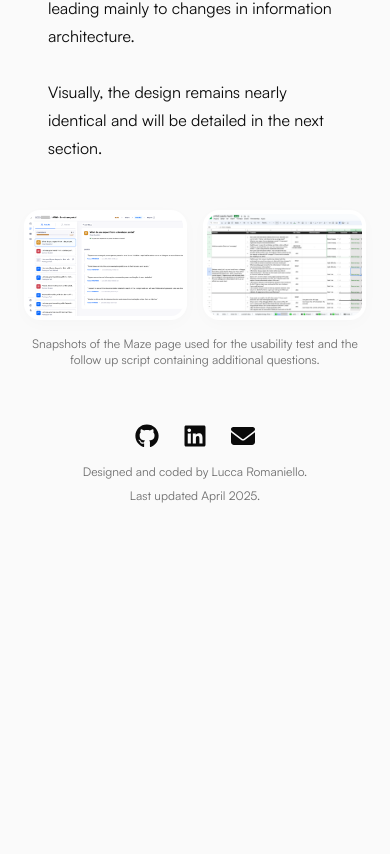
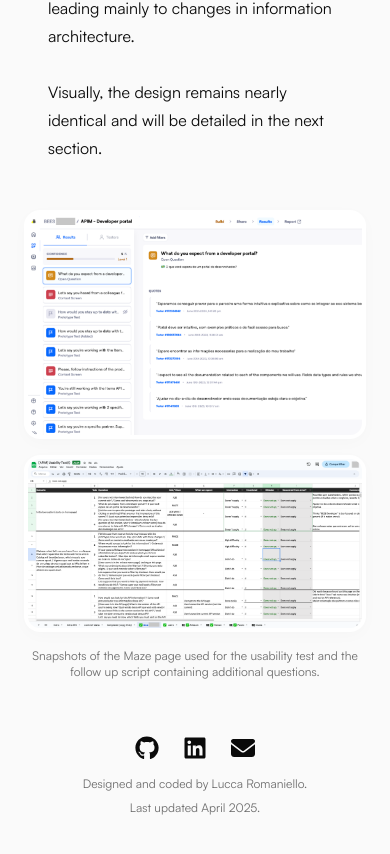
Before and after one commit to luccaromaniello/portfolio, a Next.js app: page /design/abinbev in a window 390 px wide. Shown: the part 8897-9751 px from the top of the page. Before the commit the page ends 9473 px from the top, so only its background shows below. Built offline with nearby package versions, Linux system fonts and the light colour scheme.

Commit message:
Adds responsiveness to user testing section

```diff
--- a/src/components/cases/abinbev/UserTesting/index.tsx
+++ b/src/components/cases/abinbev/UserTesting/index.tsx
@@ -11,7 +11,7 @@ const UserTesting = () => {
           \nVisually, the design remains nearly identical and will be detailed in the next section.`}
       />
       <div className="flex flex-col gap-4 text-center">
-        <div className="flex flex-row gap-4">
+        <div className="flex flex-col sm:flex-row gap-4">
           <Card
             image={{
               fit: 1,
```
